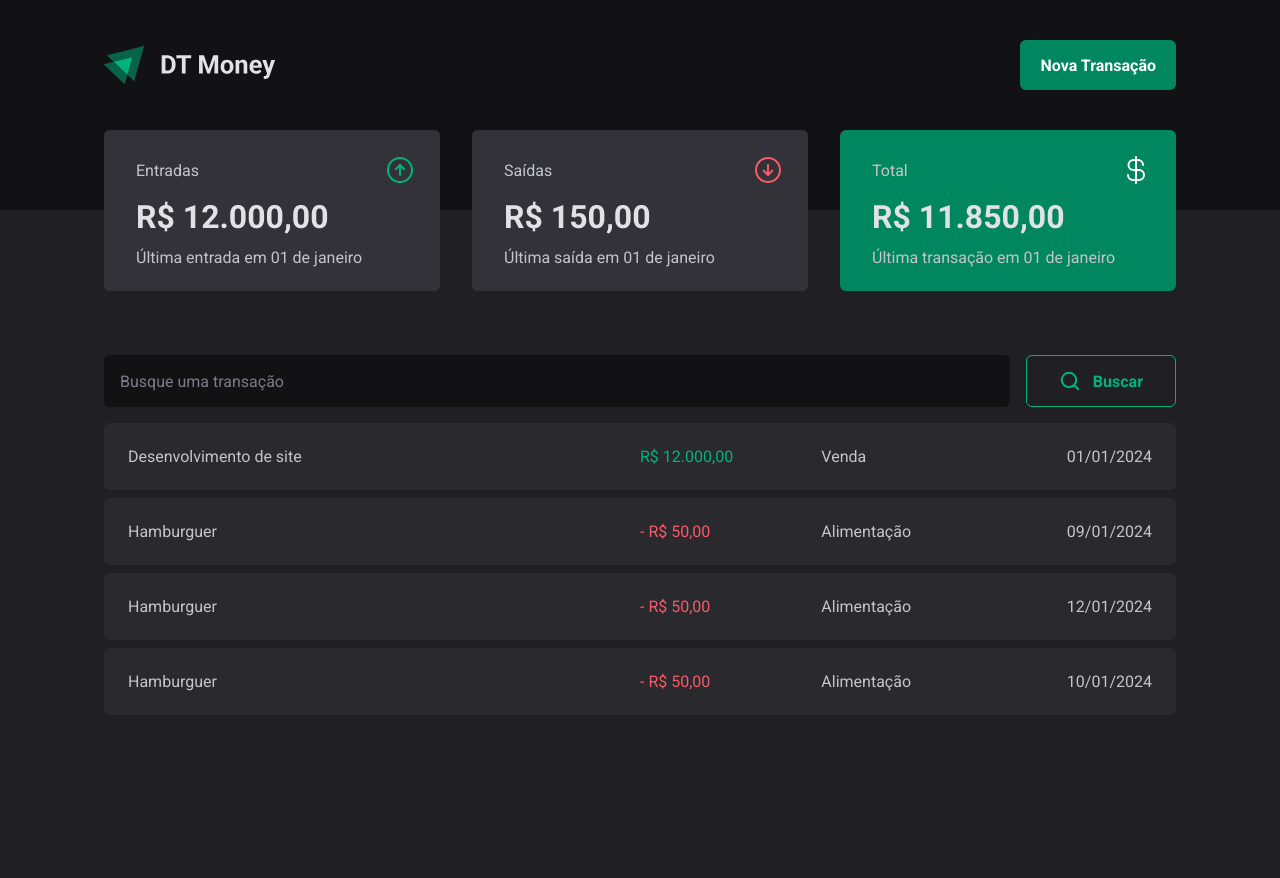
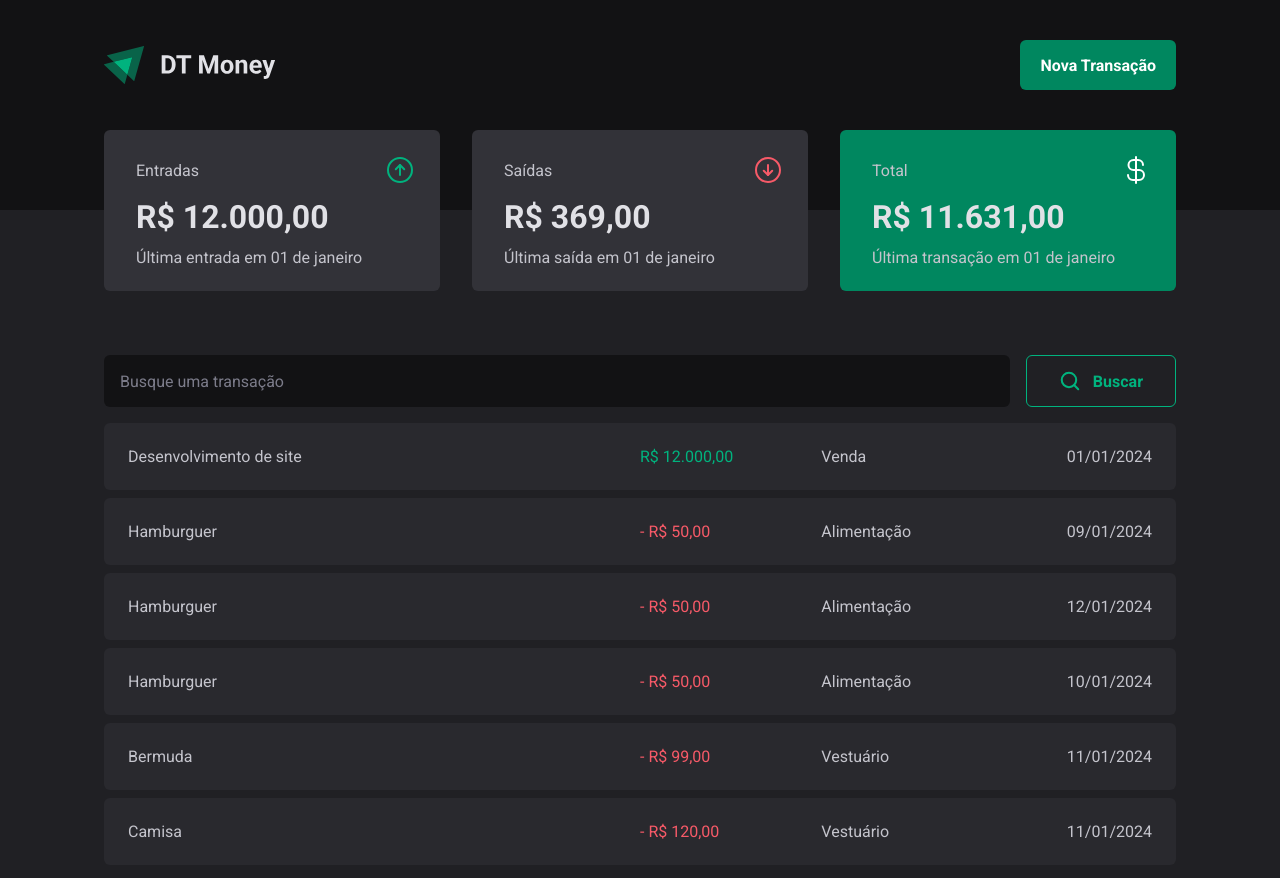
Before and after one commit to victorassiso/cash-flow-tracker, a React (Vite) app: page / in a window 1280 px wide. Shown: the top 878 px of the page. Before the commit the page ends 800 px from the top, so only its background shows below. Built offline with nearby package versions, Linux system fonts and the light colour scheme; data requests are answered from the project's data file.

Commit message:
FEAT: Create New Transaction

```diff
--- a/server.json
+++ b/server.json
@@ -31,6 +31,22 @@
       "category": "Alimentação",
       "value": 50,
       "createdAt": "2024-01-10T12:14:40.073Z"
+    },
+    {
+      "title": "Bermuda",
+      "value": 99,
+      "type": "outcome",
+      "category": "Vestuário",
+      "createdAt": "2024-01-11T16:02:51.905Z",
+      "id": "fWhoaMR"
+    },
+    {
+      "title": "Camisa",
+      "value": 120,
+      "type": "outcome",
+      "category": "Vestuário",
+      "createdAt": "2024-01-11T16:05:16.364Z",
+      "id": "IcMZq3M"
     }
   ]
 }
--- a/src/components/new-transaction-modal/index.tsx
+++ b/src/components/new-transaction-modal/index.tsx
@@ -4,6 +4,7 @@ import { ArrowCircleDown, ArrowCircleUp, X } from 'phosphor-react'
 import { Controller, useForm } from 'react-hook-form'
 import { z } from 'zod'
 
+import { api } from '../../lib/axios'
 import {
   CloseButton,
   Content,
@@ -27,14 +28,24 @@ export function NewTransactionModal() {
     control,
     register,
     handleSubmit,
+    reset,
     formState: { isSubmitting },
   } = useForm<NewTransactionFormInputs>({
     resolver: zodResolver(newTransactionFormSchema),
   })
 
   async function handleCreateTransaction(data: NewTransactionFormInputs) {
-    await new Promise((resolve) => setTimeout(resolve, 2000))
-    console.log(data)
+    const { title, value, type, category } = data
+
+    await api.post('/transactions', {
+      title,
+      value,
+      type,
+      category,
+      createdAt: new Date(),
+    })
+
+    reset()
   }
 
   return (
```
